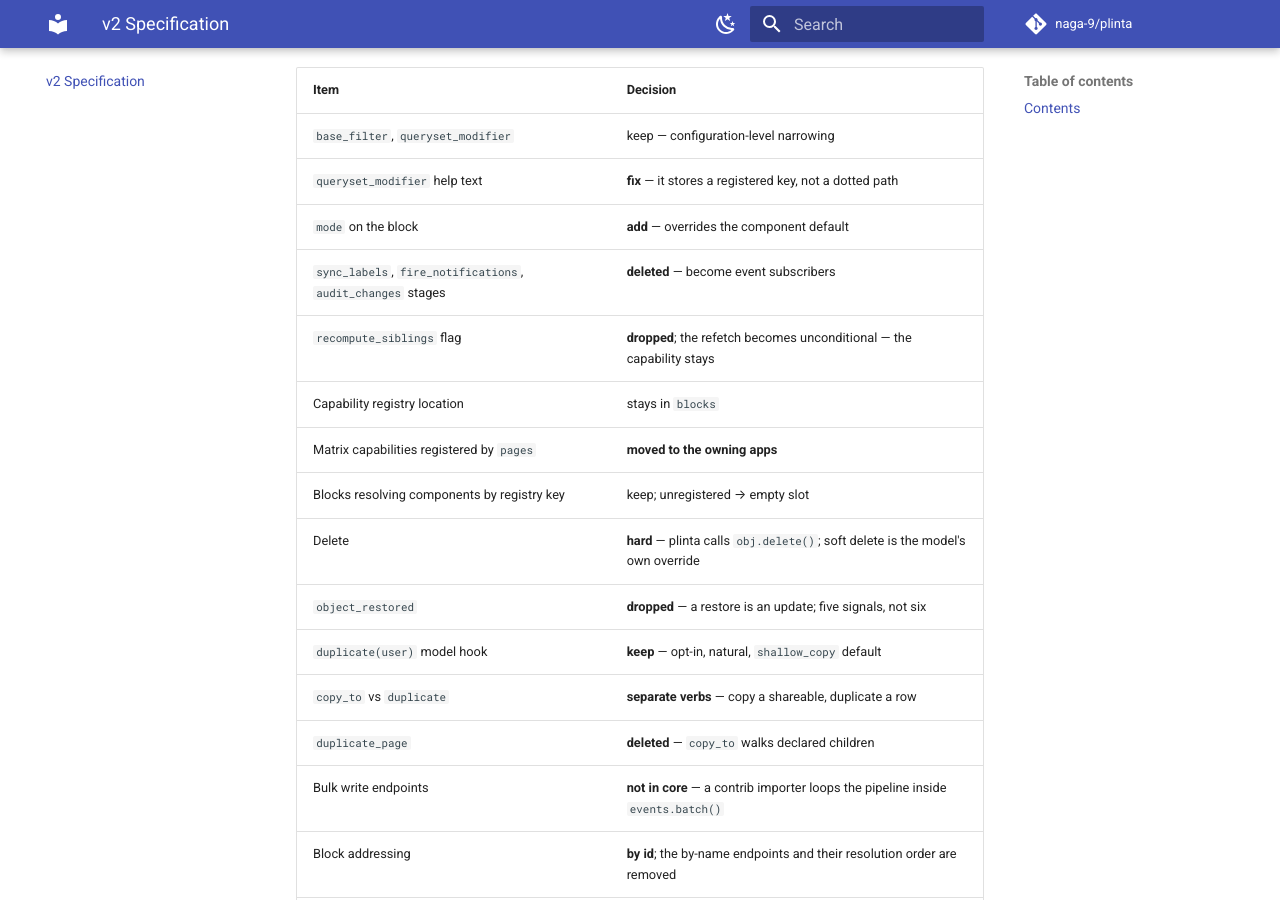
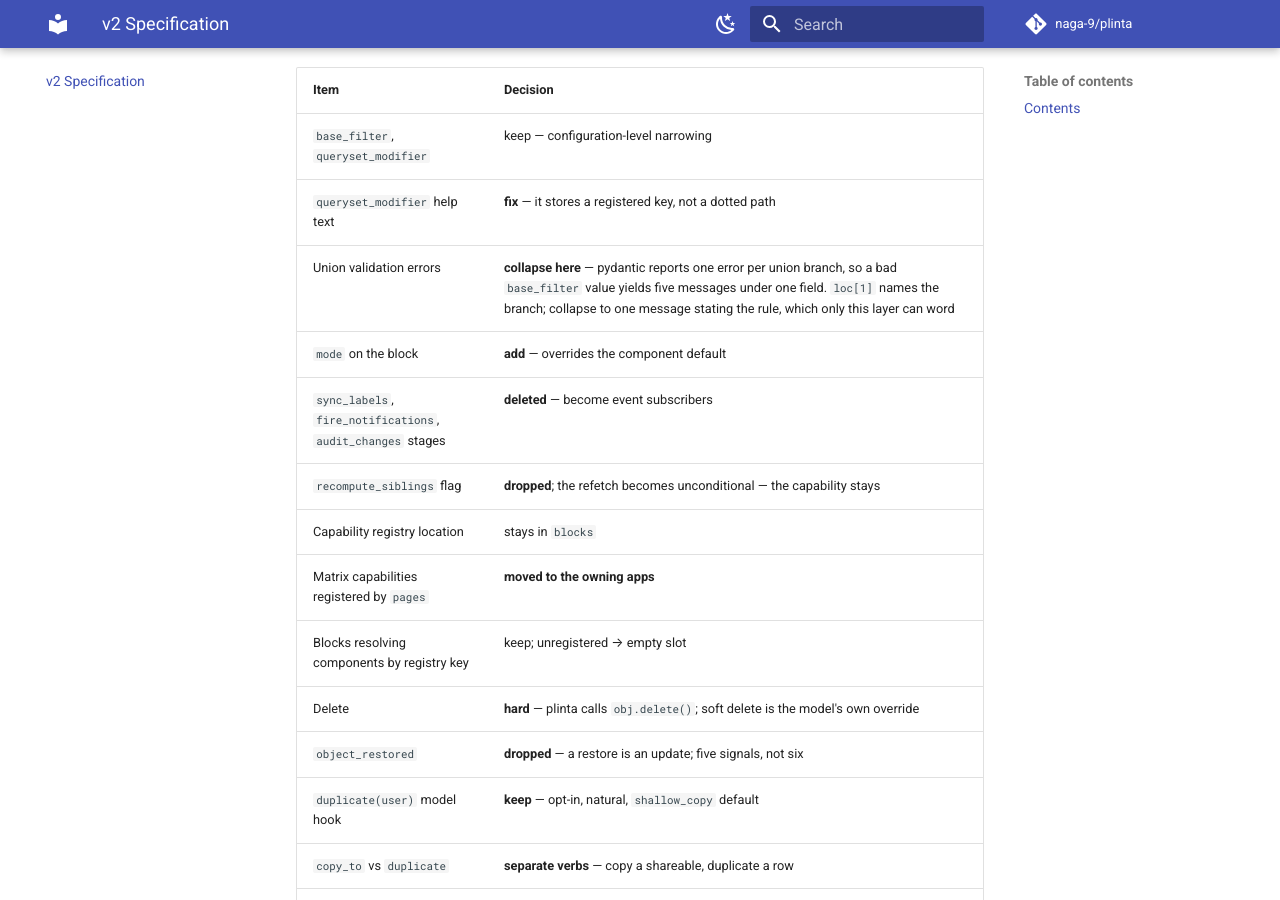
Before and after one commit to naga-9/plinta, an MkDocs documentation site: the page built from docs/design/SPEC.md, in a window 1280 px wide and 900 px high, scrolled down 56826 px. Built offline with MkDocs 1.6.1 and Material for MkDocs 9.7.7, drawn with Linux system fonts in a browser that asks for light colours; comment, search, counter and statistics services are not loaded.

Commit message:
docs(spec): §8.7 — collapse union validation errors at layer 7
pydantic reports one error per union branch, so a bad filter value
produces five messages under one field. loc[1] names the branch, which
makes collapsing straightforward; the collapsed message has to state the
rule, and only the layer that validates filter dicts can word it.

Co-Authored-By: Claude Opus 5 (1M context) <noreply@anthropic.com>
Claude-Session: https://claude.ai/code/session_01RND2PW1dcZdMQFATcnHZ1y

```diff
--- a/docs/design/SPEC.md
+++ b/docs/design/SPEC.md
@@ -1570,6 +1570,7 @@ It does **not** own: the export endpoint (`contrib.export`, §14) or anything a
 |---|---|
 | `base_filter`, `queryset_modifier` | keep — configuration-level narrowing |
 | `queryset_modifier` help text | **fix** — it stores a registered key, not a dotted path |
+| Union validation errors | **collapse here** — pydantic reports one error per union branch, so a bad `base_filter` value yields five messages under one field. `loc[1]` names the branch; collapse to one message stating the rule, which only this layer can word |
 | `mode` on the block | **add** — overrides the component default |
 | `sync_labels`, `fire_notifications`, `audit_changes` stages | **deleted** — become event subscribers |
 | `recompute_siblings` flag | **dropped**; the refetch becomes unconditional — the capability stays |
```
